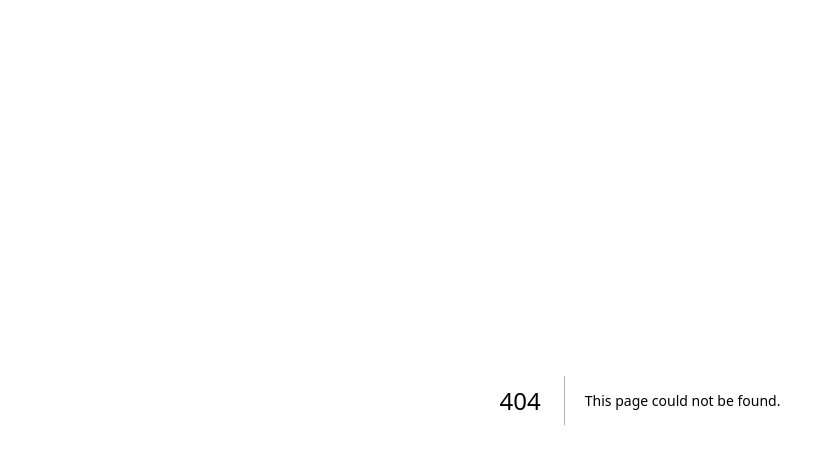
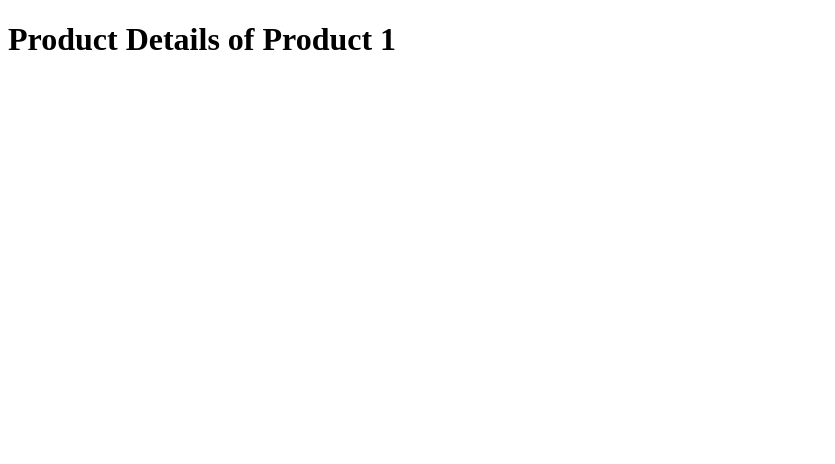
Before and after one commit to raghuveertech/nextjs-revision-march-23-2025, a Next.js app in the folder routing-demo/: page /products/1 in a window 1280 px wide. Before the commit this address had no page. Shown: the top 464 px of the page, without its empty margins (0-835 px from the left). Built offline with nearby package versions, Linux system fonts and the light colour scheme.

Commit message:
Routing - Dynamic Routing - Products/Product Details Pages

```diff
--- /dev/null
+++ b/routing-demo/src/app/products/[productId]/page.tsx
@@ -0,0 +1,13 @@
+//props is an object that has params property;
+//params is a promise that returns an object with property productId;
+
+type Props = {
+  params: Promise<{ productId: string }>;
+};
+
+const ProductDetails = async (props: Props) => {
+  const params = await props.params;
+  const productId = params.productId;
+  return <h1>Product Details of Product {productId}</h1>;
+};
+export default ProductDetails;
--- /dev/null
+++ b/routing-demo/src/app/products/page.tsx
@@ -0,0 +1,4 @@
+const ProductsList = () => {
+  return <h1>Products List</h1>;
+};
+export default ProductsList;
```
